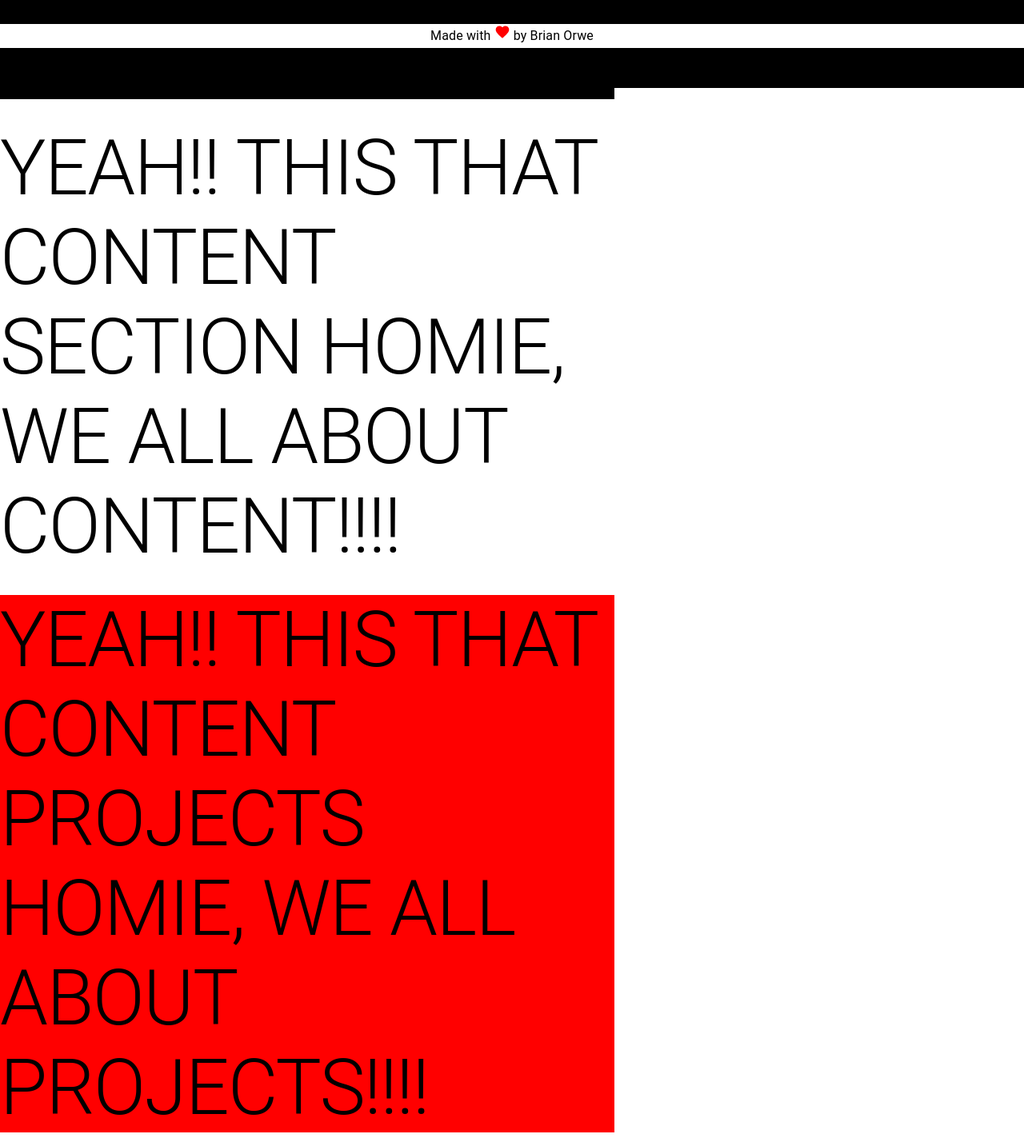
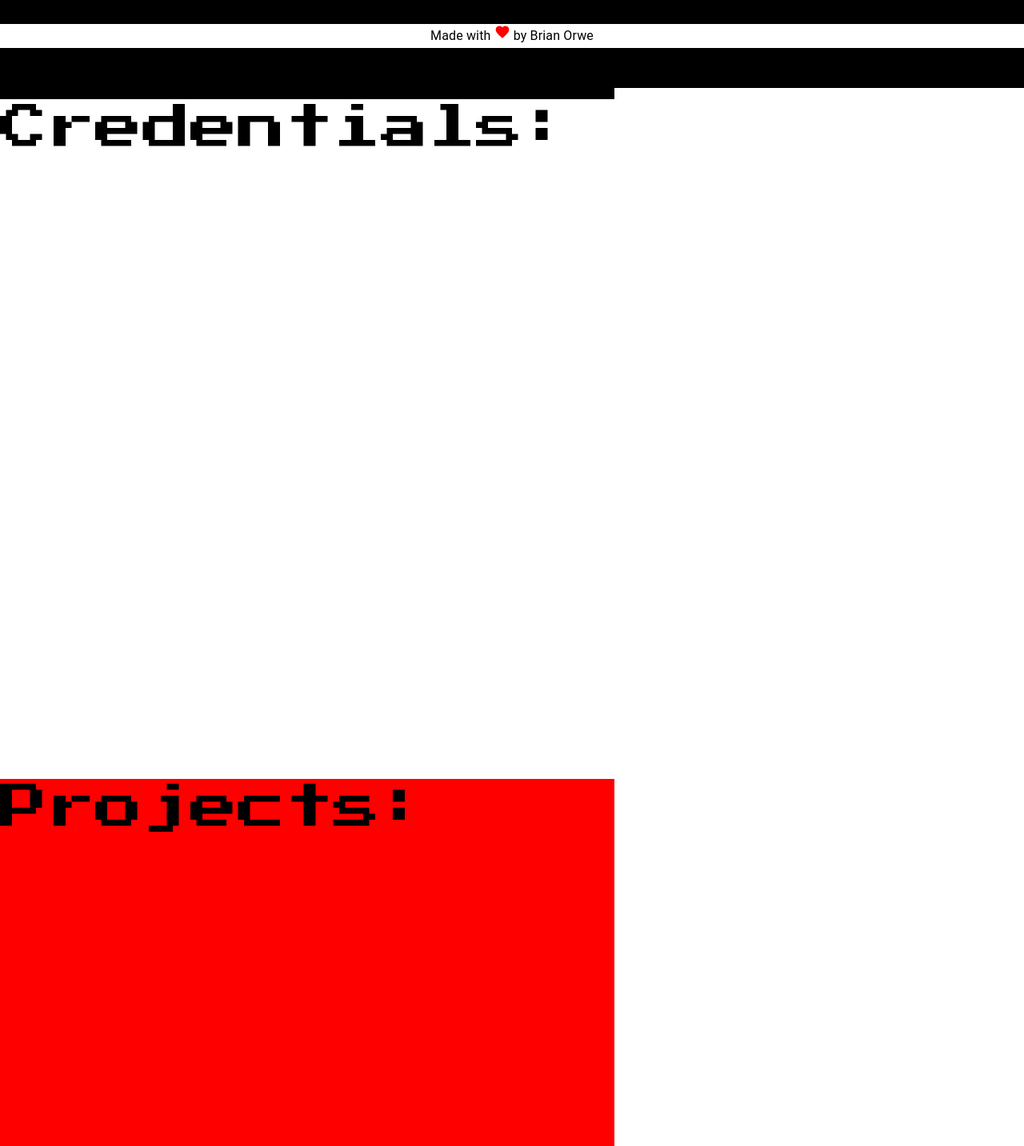
Before and after one commit to Borwe/portfolio, a React (Create React App) app: page / in a window 1280 px wide. Shown: the part 740-2173 px from the top of the page at 80% size. Built offline with nearby package versions, Linux system fonts and the light colour scheme.

Commit message:
Clean up

```diff
--- a/src/content/About.tsx
+++ b/src/content/About.tsx
@@ -25,10 +25,8 @@ const About: FC = ()=> {
 
 		if(windowInfo.height > mainDiv.current.clientHeight && height!=undefined){
 			setHeight(windowInfo.height );
-			console.log("window height:", windowInfo.height);
 		}else{
 			setHeight(mainDiv.current.scrollHeight);
-			console.log("undefined!!!")
 		}
 	},[mainDiv, windowInfo, height]);
 
--- a/src/content/Credentials.tsx
+++ b/src/content/Credentials.tsx
@@ -1,12 +1,34 @@
-import { FC } from "react";
+import { FC, useEffect, useRef, useState } from "react";
 import { Box, Typography } from "@mui/material";
+import { useAppSelector } from "../redux/hooks";
 
 const Credentials: FC = () =>{
-		return (<Box sx={{backgroundColor: "white"}}>
-				<Typography variant="h1">
-				YEAH!! THIS THAT CONTENT SECTION HOMIE, WE ALL ABOUT CONTENT!!!!
-				</Typography>
-				</Box>)
+	const windowInfo = useAppSelector(state =>  state.windows);
+	const mainDiv = useRef(HTMLDivElement.prototype);
+	const [height, setHeight] = useState<number | undefined>(undefined);
+
+	useEffect(()=>{
+
+		if(windowInfo.height > mainDiv.current.clientHeight){
+			setHeight(windowInfo.height );
+			console.log("white:", windowInfo.height);
+		}else{
+			setHeight(mainDiv.current.scrollHeight);
+			console.log("white normal!!!")
+		}
+	},[mainDiv, windowInfo, height]);
+
+	return (<Box ref={mainDiv} sx={{
+			backgroundColor: "white",
+			marginBottom: "50px",
+			height: height
+		}}>
+		<Typography variant="h2" sx={{
+			fontFamily: '"Press Start 2P"'
+		}}>
+		Credentials:
+		</Typography>
+		</Box>)
 }
 
 export default Credentials;
--- a/src/content/Left.tsx
+++ b/src/content/Left.tsx
@@ -67,8 +67,8 @@ const Left: FC<{rightSide: RightSideDiv}> = (props) => {
 		})
 	}, [about, credentials, projects, opensource, links, background]);
 	return (<Box ref={background}>
-		<Box ref={about} sx={{marginBottom: "30px"}}><About /></Box>
-		<Box ref={credentials} sx={{marginBottom: "30px"}} ><Credentials /></Box>
+		<Box ref={about} ><About /></Box>
+		<Box ref={credentials} ><Credentials /></Box>
 		<Box ref={projects} ><Projects /></Box>
 		<Box ref={opensource} ><OpenSource /></Box>
 		<Box ref={links} ><Links /></Box>
--- a/src/content/Links.tsx
+++ b/src/content/Links.tsx
@@ -1,12 +1,33 @@
-import { FC } from "react";
+import { FC, useEffect, useRef, useState } from "react";
 import { Box, Typography } from "@mui/material";
+import { useAppSelector } from "../redux/hooks";
 
 const Links: FC = () =>{
-		return (<Box sx={{backgroundColor: "green"}}>
-				<Typography variant="h1">
-				YEAH!! THIS THAT LINKS SECTION HOMIE, WE ALL ABOUT LINKS!!!!
-				</Typography>
-				</Box>)
+	const windowInfo = useAppSelector(state =>  state.windows);
+	const mainDiv = useRef(HTMLDivElement.prototype);
+	const [height, setHeight] = useState<number | undefined>(undefined);
+
+	useEffect(()=>{
+
+		if(windowInfo.height > mainDiv.current.clientHeight){
+			setHeight(windowInfo.height );
+			console.log("white:", windowInfo.height);
+		}else{
+			setHeight(mainDiv.current.scrollHeight);
+			console.log("white normal!!!")
+		}
+	},[mainDiv, windowInfo, height]);
+
+	return (<Box ref={mainDiv} sx={{
+			backgroundColor: "green",
+			height: height
+		}}>
+		<Typography variant="h2" sx={{
+			fontFamily: '"Press Start 2P"'
+		}}>
+		Links:
+		</Typography>
+		</Box>)
 }
 
 export default Links;
--- a/src/content/OpenSource.tsx
+++ b/src/content/OpenSource.tsx
@@ -1,12 +1,32 @@
-import { FC } from "react";
+import { FC, useEffect, useRef, useState } from "react";
 import { Box, Typography } from "@mui/material";
+import { useAppSelector } from "../redux/hooks";
 
 const OpenSource: FC = () =>{
-		return (<Box sx={{backgroundColor: "white"}}>
-				<Typography variant="h1">
-				YEAH!! THIS THAT OPENSOURCE CONTRIBBUTION SECTION HOMIE, WE ALL ABOUT OPENSOURCE CONTRIBBUTION!!!!
-				</Typography>
-				</Box>)
+	const windowInfo = useAppSelector(state =>  state.windows);
+	const mainDiv = useRef(HTMLDivElement.prototype);
+	const [height, setHeight] = useState<number | undefined>(undefined);
+
+	useEffect(()=>{
+
+		if(windowInfo.height > mainDiv.current.clientHeight){
+			setHeight(windowInfo.height );
+			console.log("white:", windowInfo.height);
+		}else{
+			setHeight(mainDiv.current.scrollHeight);
+			console.log("white normal!!!")
+		}
+	},[mainDiv, windowInfo, height]);
+
+	return (<Box ref={mainDiv} sx={{
+		backgroundColor: "white",
+		marginBottom: "50px",
+		height: height
+	}}>
+		<Typography variant="h2" sx={{ fontFamily: '"Press Start 2P"' }} >
+		OpenSource:
+		</Typography>
+		</Box>)
 }
 
 export default OpenSource;
--- a/src/content/Projects.tsx
+++ b/src/content/Projects.tsx
@@ -1,12 +1,34 @@
-import { FC } from "react";
+import { FC, useEffect, useRef, useState } from "react";
 import { Box, Typography } from "@mui/material";
+import { useAppSelector } from "../redux/hooks";
 
 const Projects: FC = () =>{
-		return (<Box sx={{backgroundColor: "red"}}>
-				<Typography variant="h1">
-				YEAH!! THIS THAT CONTENT PROJECTS HOMIE, WE ALL ABOUT PROJECTS!!!!
-				</Typography>
-				</Box>)
+	const windowInfo = useAppSelector(state =>  state.windows);
+	const mainDiv = useRef(HTMLDivElement.prototype);
+	const [height, setHeight] = useState<number | undefined>(undefined);
+
+	useEffect(()=>{
+
+		if(windowInfo.height > mainDiv.current.clientHeight){
+			setHeight(windowInfo.height );
+			console.log("red:", windowInfo.height);
+		}else{
+			setHeight(mainDiv.current.scrollHeight);
+			console.log("red normal!!!")
+		}
+	},[mainDiv, windowInfo, height]);
+
+	return (<Box ref={mainDiv} sx={{
+			backgroundColor: "red",
+			marginBottom: "50px",
+			height: height
+		}}>
+		<Typography variant="h2" sx={{
+			fontFamily: '"Press Start 2P"'
+		}}>
+		Projects:
+		</Typography>
+		</Box>)
 }
 
 export default Projects;
```
